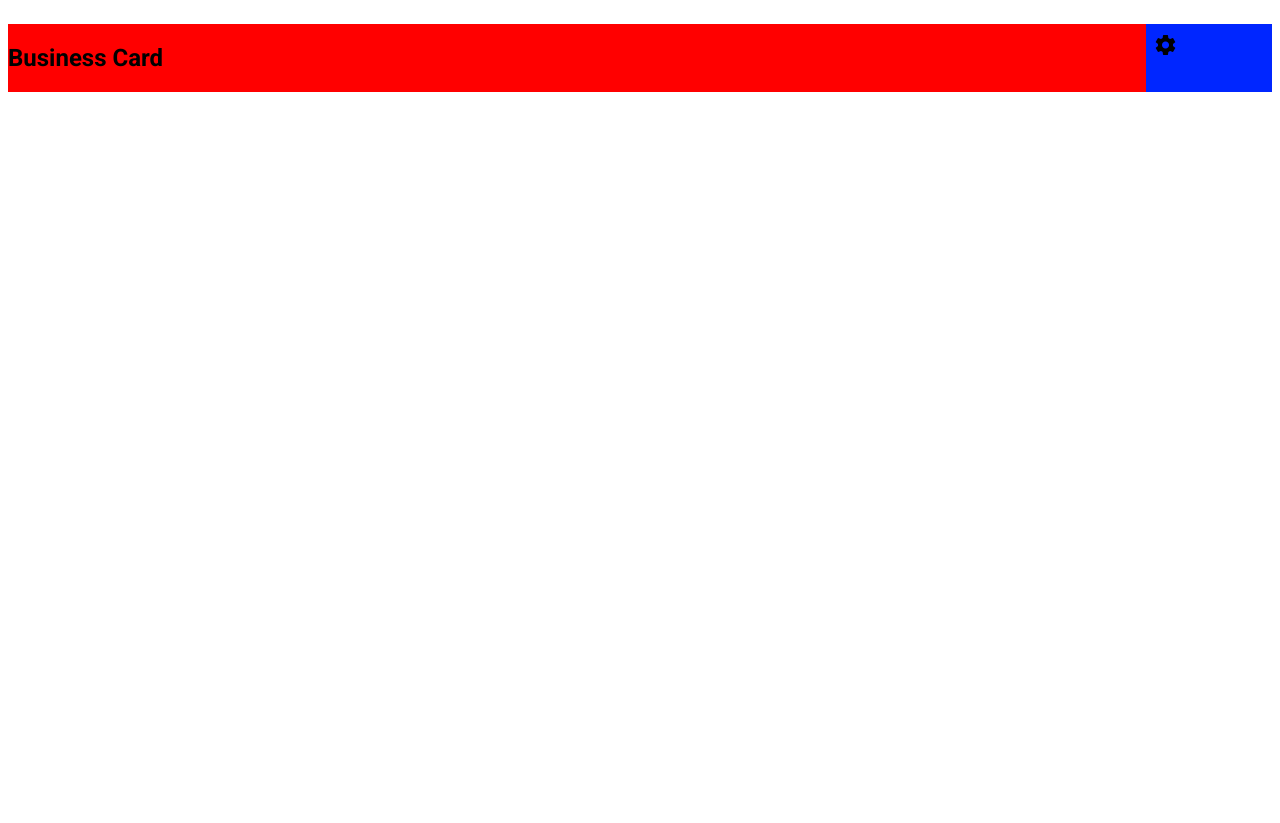
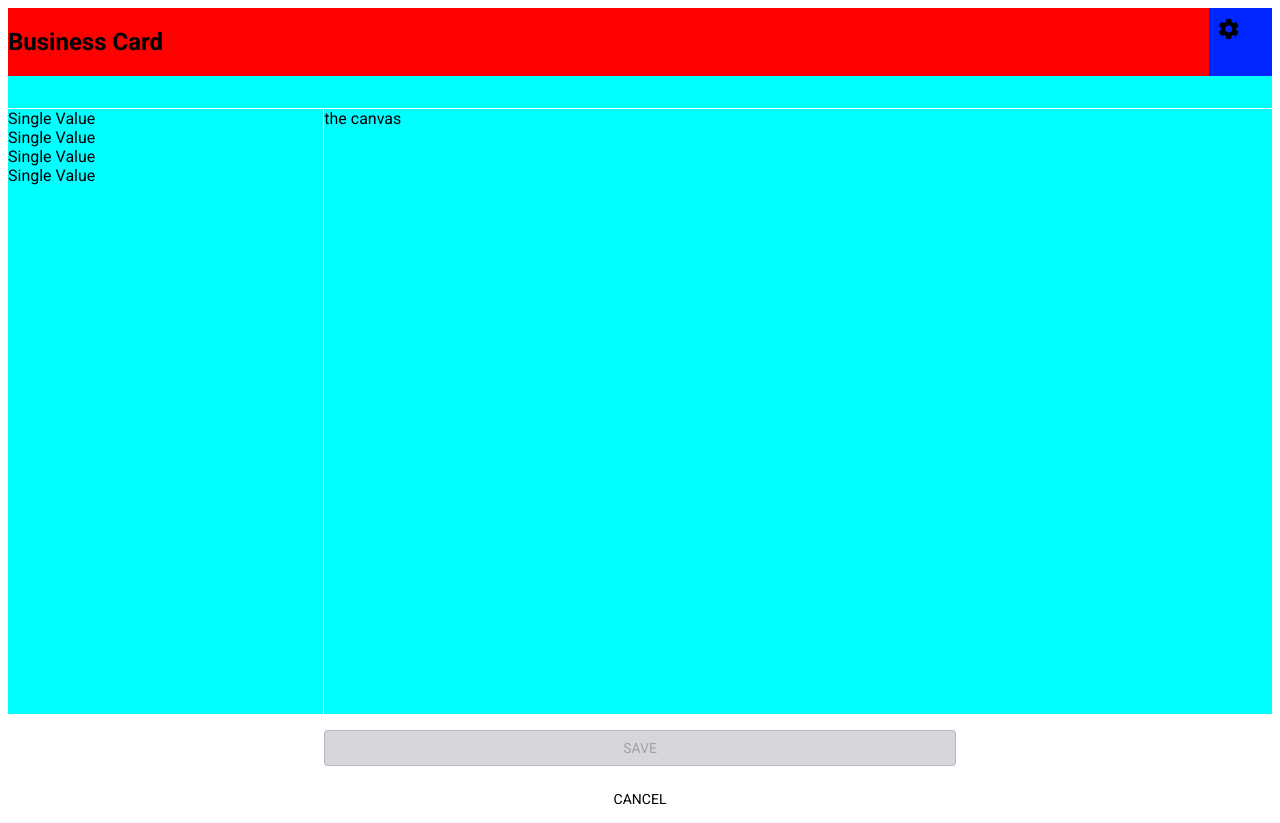
Before and after one commit to elwood-berry/esbcore-form-builder, an Angular app: page / in a window 1280 px wide. Built offline with nearby package versions, Linux system fonts and the light colour scheme.

Commit message:
7 files modified

```diff
--- a/src/app/components/attr-canvas/attr-canvas.component.html
+++ b/src/app/components/attr-canvas/attr-canvas.component.html
@@ -0,0 +1,3 @@
+<div class="attr-canvas-container">
+  the canvas
+</div>
--- a/src/app/components/attr-footer/attr-footer.component.html
+++ b/src/app/components/attr-footer/attr-footer.component.html
@@ -0,0 +1,4 @@
+<div class="attr-footer-container" fxLayout="column">
+  <button disabled class="attr-save-btn" mat-stroked-button>Save</button>
+  <button mat-button>Cancel</button>
+</div>
--- a/src/app/components/attr-footer/attr-footer.component.scss
+++ b/src/app/components/attr-footer/attr-footer.component.scss
@@ -0,0 +1,22 @@
+.attr-footer-container {
+  padding: 15px 0;
+
+  // BUTTON: SAVE.
+  .attr-save-btn {
+    background-color: #333747;
+    color: #fff;
+  }
+  .mat-button-disabled {
+    background-color: rgb(51 55 71 / 20%);
+    border: 1px solid rgb(51 55 71 / 20%);
+    color: rgba(0, 0, 0, 0.25);
+  }
+
+  // BUTTONS.
+  .mat-stroked-button,
+  .mat-button {
+    margin: 0 auto 15px;
+    text-transform: uppercase;
+    width: 50%;
+  }
+}
--- a/src/app/components/attr-gird/attr-gird.component.html
+++ b/src/app/components/attr-gird/attr-gird.component.html
@@ -8,7 +8,7 @@
   <mat-grid-tile id="attribute-canvas" colspan="3" rowspan="6">
     <app-attr-canvas></app-attr-canvas>
   </mat-grid-tile>
-  <mat-grid-tile id="attribute-header" colspan="4" rowspan="1">
+  <mat-grid-tile id="attribute-footer" colspan="4" rowspan="1">
     <app-attr-footer></app-attr-footer>
   </mat-grid-tile>
 </mat-grid-list>
--- a/src/app/components/attr-gird/attr-gird.component.scss
+++ b/src/app/components/attr-gird/attr-gird.component.scss
@@ -3,7 +3,35 @@
   #attribute-header {
     ::ng-deep app-attr-header {
       background-color: aqua;
+      height: 100%;
       width: 100%;
     }
   }
+
+  // SIDEBAR.
+  #attribute-sidebar {
+    ::ng-deep app-attr-sidebar {
+      background-color: aqua;
+      height: 100%;
+      width: 100%;
+    }
+  }
+
+  // CANVAS.
+  #attribute-canvas {
+    ::ng-deep app-attr-canvas {
+      background-color: aqua;
+      height: 100%;
+      width: 100%;
+    }
+  }
+
+  // FOOTER.
+  #attribute-footer {
+    ::ng-deep app-attr-footer {
+      height: 100%;
+      width: 100%;
+    }
+  }
+
 }
--- a/src/app/components/attr-header/attr-header.component.html
+++ b/src/app/components/attr-header/attr-header.component.html
@@ -1,8 +1,8 @@
 <div class="attr-header-container" fxLayout="row">
-  <div class="attr-header-col" fxFlex="90%">
+  <div class="attr-header-col" fxFlex="95%">
     <h2>Business Card</h2>
   </div>
-  <div class="attr-header-col" fxFlex="10%">
+  <div class="attr-header-col" fxFlex="5%">
     <button mat-icon-button aria-label="">
       <mat-icon>settings</mat-icon>
     </button>
--- a/src/app/components/attr-sidebar/attr-sidebar.component.html
+++ b/src/app/components/attr-sidebar/attr-sidebar.component.html
@@ -0,0 +1,6 @@
+<div class="attr-sidebar-container" fxLayout="column">
+  <div>Single Value</div>
+  <div>Single Value</div>
+  <div>Single Value</div>
+  <div>Single Value</div>
+</div>
```
